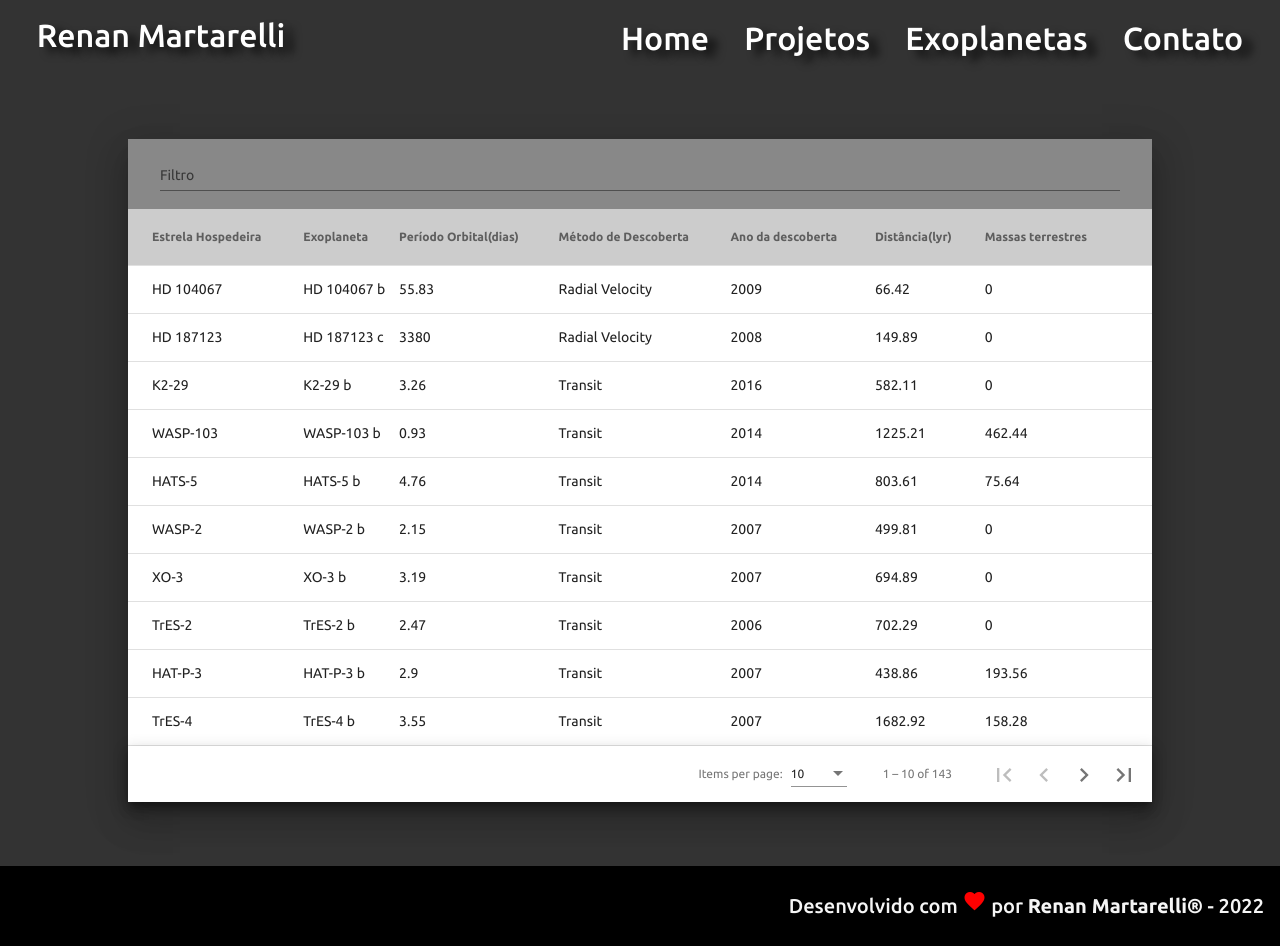
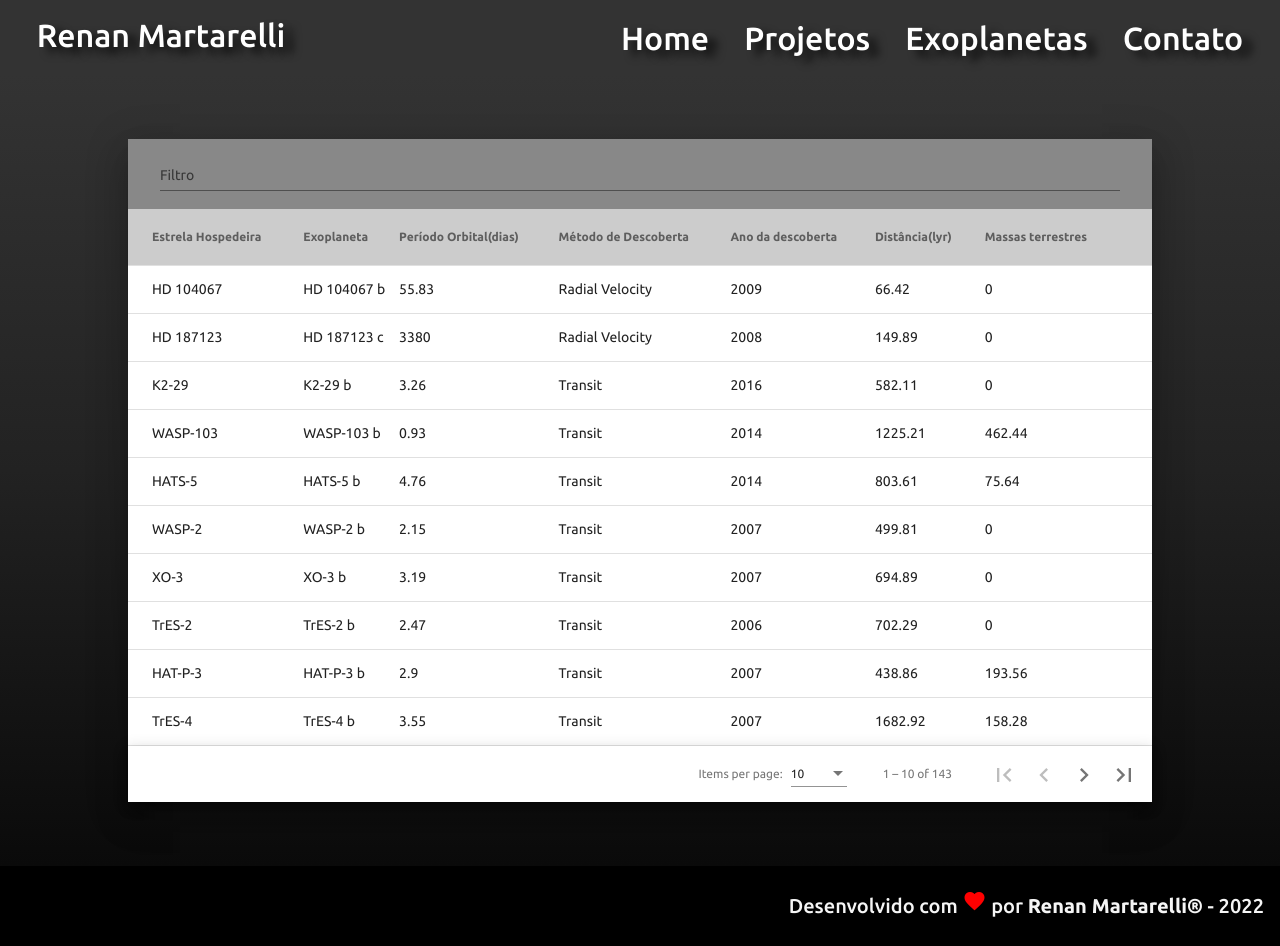
Before and after one commit to Martarelli/Angular-Martarelli, an Angular app: page /exoplanets in a window 1280 px wide. Built offline with nearby package versions, Linux system fonts and the light colour scheme; a web font is replaced by a local one.

Commit message:
alteração background

```diff
--- a/src/app/components/exoplanets/exoplanets.component.css
+++ b/src/app/components/exoplanets/exoplanets.component.css
@@ -6,7 +6,8 @@
   align-items: center;
   padding: 4rem 0;
   min-height: 84vh;
-  background-color: #333333;
+  background: rgba(51,51,51,1);
+  background: linear-gradient(0deg, rgba(10,10,10,1) 0%, rgba(34,34,34,1) 50%, rgba(51,51,51,1) 100%);
 
 }
 .div-table{
```
